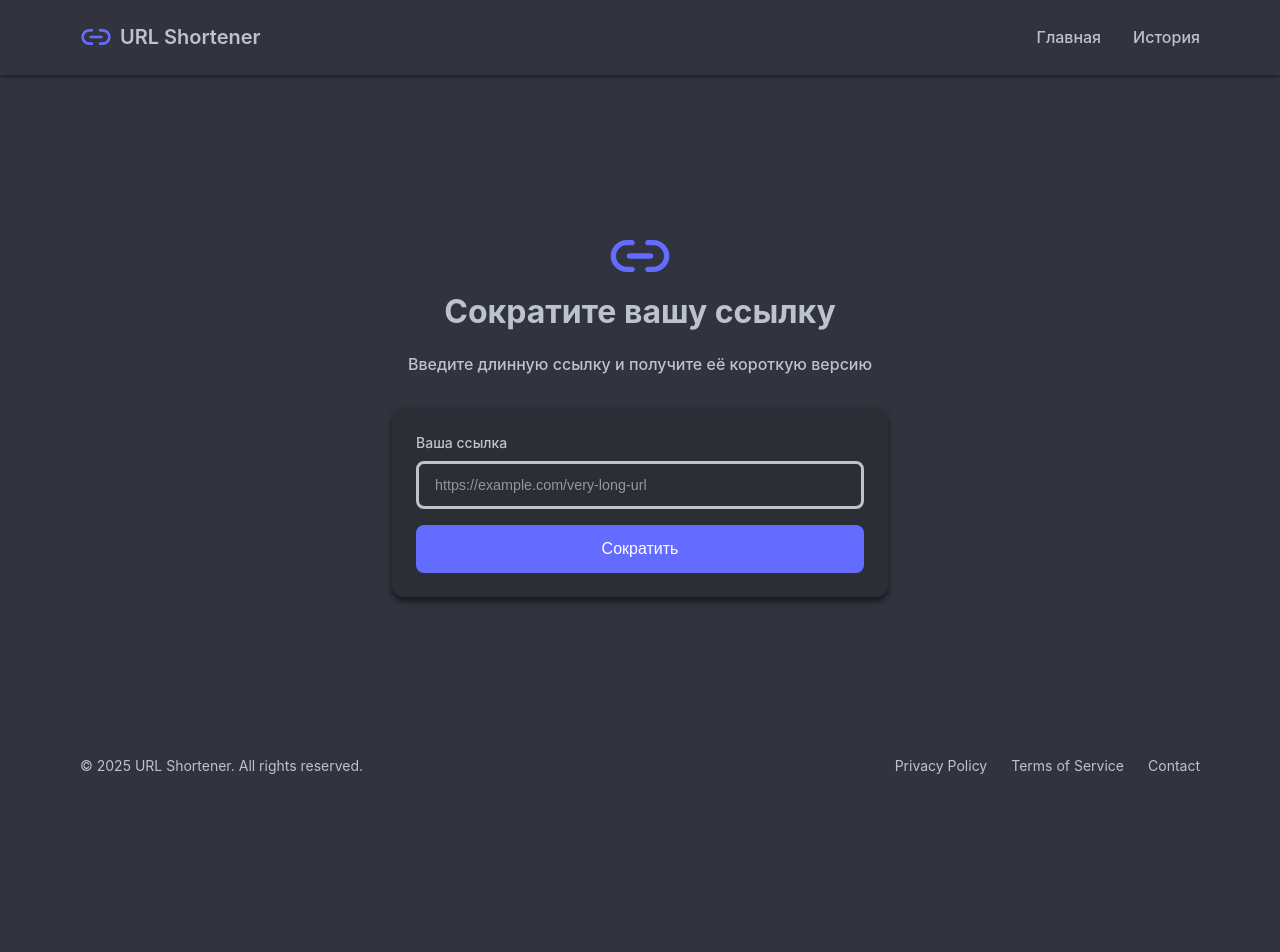
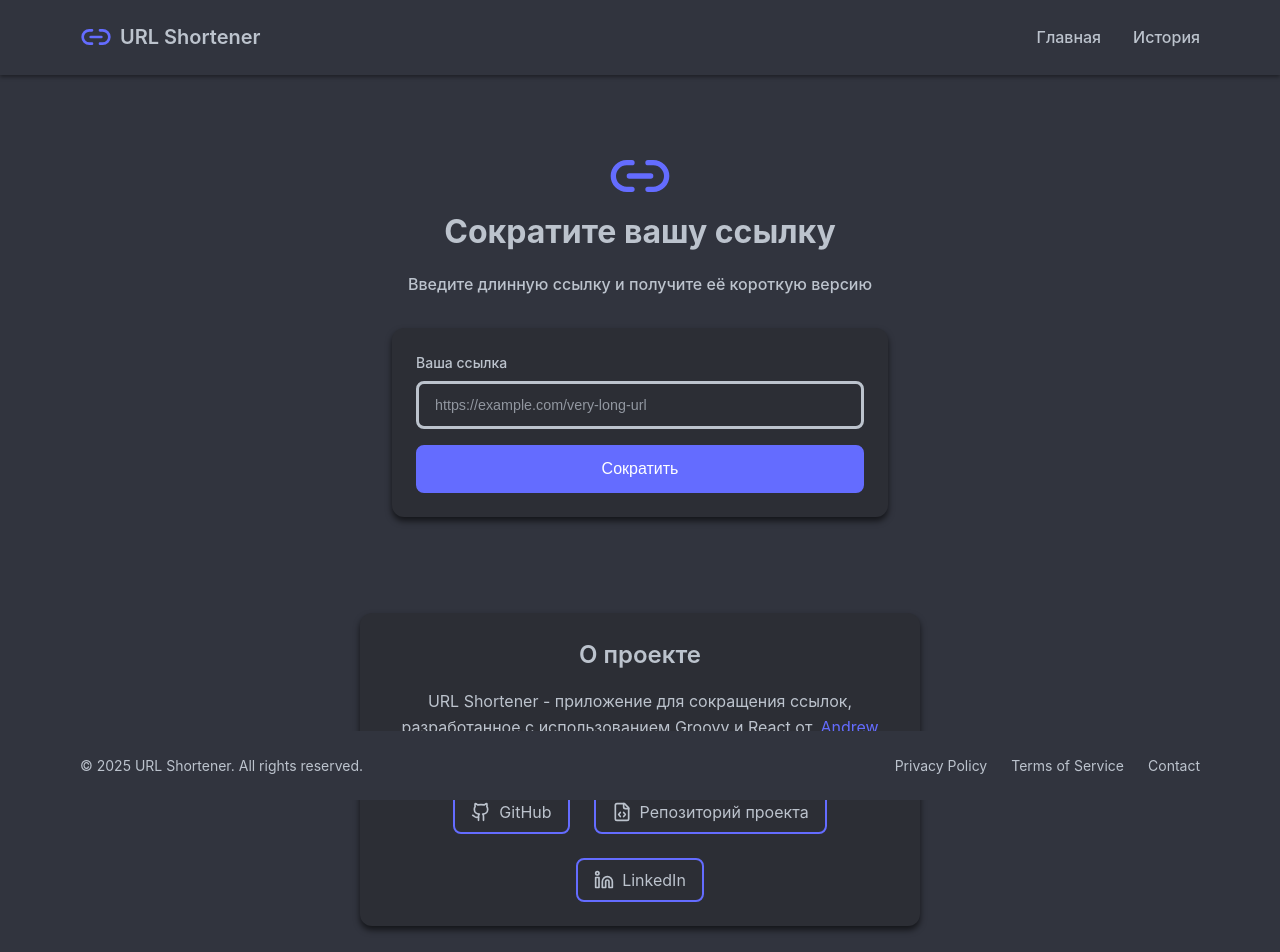
Before and after one commit to AndrewHudzenko/link-shortener, a React (Vite) app in the folder front-end/: page / in a window 1280 px wide. Shown: the top 952 px of the page. Built offline with nearby package versions, Linux system fonts and the light colour scheme.

Commit message:
add About component

```diff
--- /dev/null
+++ b/front-end/src/components/linkShortener/About.jsx
@@ -0,0 +1,58 @@
+import {FileCode, Github, Linkedin} from 'lucide-react';
+import '../../styles/components/linkShortener/About.css';
+
+export const About = () => {
+    return (
+        <div className="about">
+            <div className="about__container">
+                <h2 className="about__title">О проекте</h2>
+                <div className="about__content">
+                    <p className="about__description">
+                        URL Shortener - приложение для сокращения ссылок,
+                        разработанное с использованием Groovy и React от
+                         <a
+                            href={"https://www.linkedin.com/in/andrew-hudzenko-8942b3251/"}
+                            target="_blank"
+                            rel="noopener noreferrer"
+                            className="about__author"
+                        >
+                             Andrew Hudzenko
+                        </a>
+                    </p>
+
+                    <div className="about__links">
+                        <a
+                            href="https://github.com/andrewhudzenko"
+                            target="_blank"
+                            rel="noopener noreferrer"
+                            className="about__link"
+                        >
+                            <Github size={20}/>
+                            <span>GitHub</span>
+                        </a>
+
+                        <a
+                            href="https://github.com/andrewhudzenko/link-shortener"
+                            target="_blank"
+                            rel="noopener noreferrer"
+                            className="about__link"
+                        >
+                            <FileCode size={20}/>
+                            <span>Репозиторий проекта</span>
+                        </a>
+
+                        <a
+                            href="https://www.linkedin.com/in/andrew-hudzenko-8942b3251/"
+                            target="_blank"
+                            rel="noopener noreferrer"
+                            className="about__link"
+                        >
+                            <Linkedin size={20}/>
+                            <span>LinkedIn</span>
+                        </a>
+                    </div>
+                </div>
+            </div>
+        </div>
+    );
+}
--- a/front-end/src/components/linkShortener/LinkShortener.jsx
+++ b/front-end/src/components/linkShortener/LinkShortener.jsx
@@ -2,7 +2,8 @@ import {useState} from 'react';
 import {LinkShortenerForm} from './LinkShortenerForm';
 import '../../styles/components/linkShortener/LinkShortener.css';
 import {Link2} from 'lucide-react';
-import { API_URL } from '../../config';
+import {API_URL} from '../../config';
+import {About} from './About'; // Add this import
 
 export const LinkShortener = () => {
     const [shortenedLink, setShortenedLink] = useState(null);
@@ -20,7 +21,7 @@ export const LinkShortener = () => {
                     'Content-Type': 'application/json',
                     'Access-Control-Allow-Origin': '*'
                 },
-                body: JSON.stringify({ url: url }) // Отправляем URL в теле запроса
+                body: JSON.stringify({url: url}) // Отправляем URL в теле запроса
             });
 
             if (response.status === 400) {
@@ -46,6 +47,7 @@ export const LinkShortener = () => {
 
     return (
         <div className="link-shortener">
+            <div className="link-shortener__content">
                 <div className="link-shortener__container">
                     <Link2 className="link-shortener__icon"/>
                     <h1 className="link-shortener__title">Сократите вашу ссылку</h1>
@@ -65,6 +67,8 @@ export const LinkShortener = () => {
                         </div>
                     )}
                 </div>
+                <About />
+            </div>
         </div>
     );
 };
--- a/front-end/src/styles/App.css
+++ b/front-end/src/styles/App.css
@@ -1,3 +1,4 @@
+/* App.css */
 #root {
     width: 100%;
 }
--- a/front-end/src/styles/components/layout/Footer.css
+++ b/front-end/src/styles/components/layout/Footer.css
@@ -1,4 +1,4 @@
-/* src/styles/components/layout/Footer.css */
+/* Footer.css */
 .footer {
     background-color: #31343e;
     /*border-top: 1px solid black ;*/
--- a/front-end/src/styles/components/layout/Header.css
+++ b/front-end/src/styles/components/layout/Header.css
@@ -1,4 +1,4 @@
-/* src/styles/components/layout/Header.css */
+/* Header.css */
 .header {
     background-color: #31343e;
     box-shadow: 0 2px 4px rgba(0, 0, 0, 0.4);
--- a/front-end/src/styles/components/layout/MainLayout.css
+++ b/front-end/src/styles/components/layout/MainLayout.css
@@ -1,4 +1,4 @@
-/* src/styles/components/layout/MainLayout.css */
+/* MainLayout.css */
 .layout {
     min-height: 100vh;
     display: flex;
--- /dev/null
+++ b/front-end/src/styles/components/linkShortener/About.css
@@ -0,0 +1,88 @@
+/* About.css */
+
+.about__container {
+    width: 100%;
+    max-width: none; /* Убираем max-width, так как он уже задан в родителе */
+    background: #2c2e35;
+    border-radius: 12px;
+    box-shadow: 0 4px 6px rgba(0, 0, 0, 0.6);
+    padding: 1.5rem;
+}
+
+.about {
+    padding: 0; /* Убираем padding */
+    display: block; /* Меняем на block */
+}
+
+.about__title {
+    color: #bcc3cd;
+    font-size: 1.5rem;
+    font-weight: 600;
+    margin-bottom: 1rem;
+    text-align: center;
+}
+
+.about__description {
+    color: #bcc3cd;
+    text-align: center;
+    margin-bottom: 1.5rem;
+    line-height: 1.6;
+}
+
+.about__author {
+    margin-left: 0.5rem; /* Добавляем отступ после "от" */
+    color: #646cff; /* Используем основной цвет акцента */
+    text-decoration: none; /* Убираем подчеркивание */
+    transition: color 0.2s ease; /* Добавляем плавный переход */
+}
+
+.about__author:hover {
+    color: #5753e4; /* Цвет при наведении */
+}
+
+/* Убираем фиолетовый цвет для посещенных ссылок */
+.about__author:visited {
+    color: #646cff;
+}
+
+.about__author:visited:hover {
+    color: #5753e4;
+}
+
+.about__links {
+    display: flex;
+    justify-content: center;
+    gap: 1.5rem;
+    flex-wrap: wrap;
+}
+
+.about__link {
+    display: flex;
+    align-items: center;
+    gap: 0.5rem;
+    color: #bcc3cd;
+    text-decoration: none;
+    padding: 0.5rem 1rem;
+    border: 2px solid #646cff;
+    border-radius: 8px;
+    transition: all 0.2s ease;
+}
+
+.about__link:hover {
+    background-color: #646cff;
+    color: white;
+    transform: translateY(-2px);
+}
+
+@media (max-width: 640px) {
+    .about__links {
+        flex-direction: column;
+        align-items: stretch;
+    }
+
+    .about__link {
+        justify-content: center;
+    }
+}
+
+ó
--- a/front-end/src/styles/components/linkShortener/LinkShortener.css
+++ b/front-end/src/styles/components/linkShortener/LinkShortener.css
@@ -1,12 +1,20 @@
 /* LinkShortener.css */
 
 .link-shortener {
-    min-height: 100vh; /* Минимальная высота экрана, чтобы контент всегда был внизу. 100vh - это 100% высоты экрана. То есть, если контента меньше, чем высота экрана, то он будет внизу. */
-    display: flex; /* Делаем flex-контейнер - все дочерние элементы будут располагаться в строку */
-    justify-content: center; /* Выравниваем дочерние элементы по центру по горизонтали */
-    align-items: flex-start; /* Выравниваем дочерние элементы по верхнему краю по вертикали */
-    padding: 2rem 1rem; /* Внешний отступ сверху и снизу 2rem, слева и справа 1rem. rem - это единица измерения, которая зависит от размера шрифта. To есть, 1rem - это 16px, 2rem - это 32px и т.д. потому что у нас шрифт 16px. */
-    margin-top: 10rem;
+    min-height: 100vh;
+    display: flex;
+    justify-content: center;
+    align-items: flex-start;
+    padding: 2rem 1rem;
+    margin-top: 5rem;
+}
+
+.link-shortener__content {
+    width: 100%;
+    max-width: 35rem;
+    display: flex;
+    flex-direction: column;
+    gap: 2rem;
 }
 
 .link-shortener__container {
```
Lines whose indentation alone changed are shown as unchanged.
